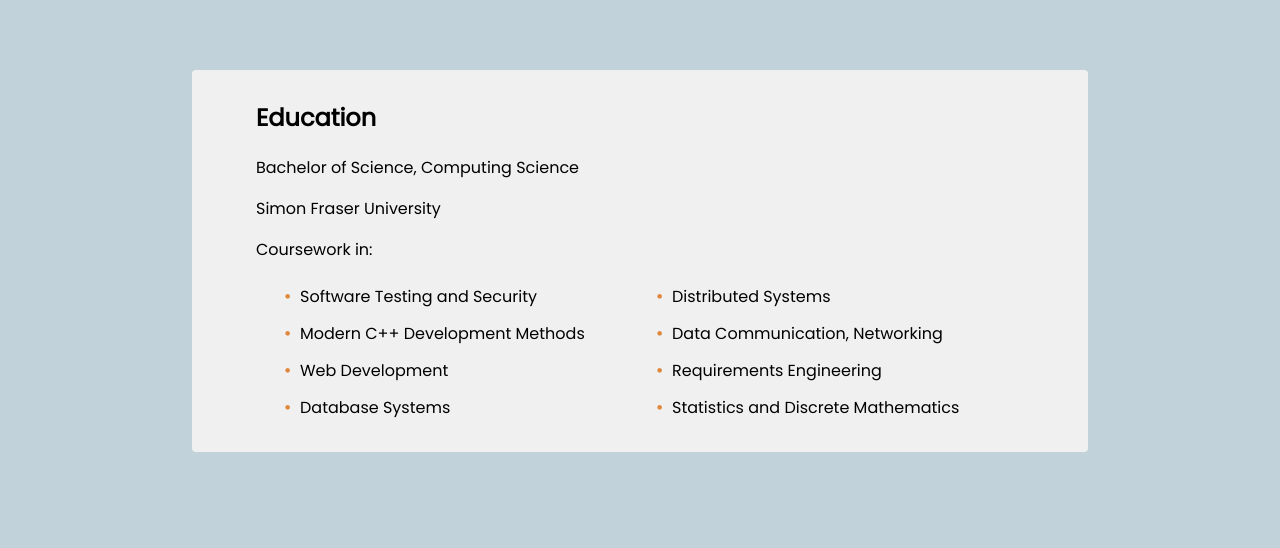
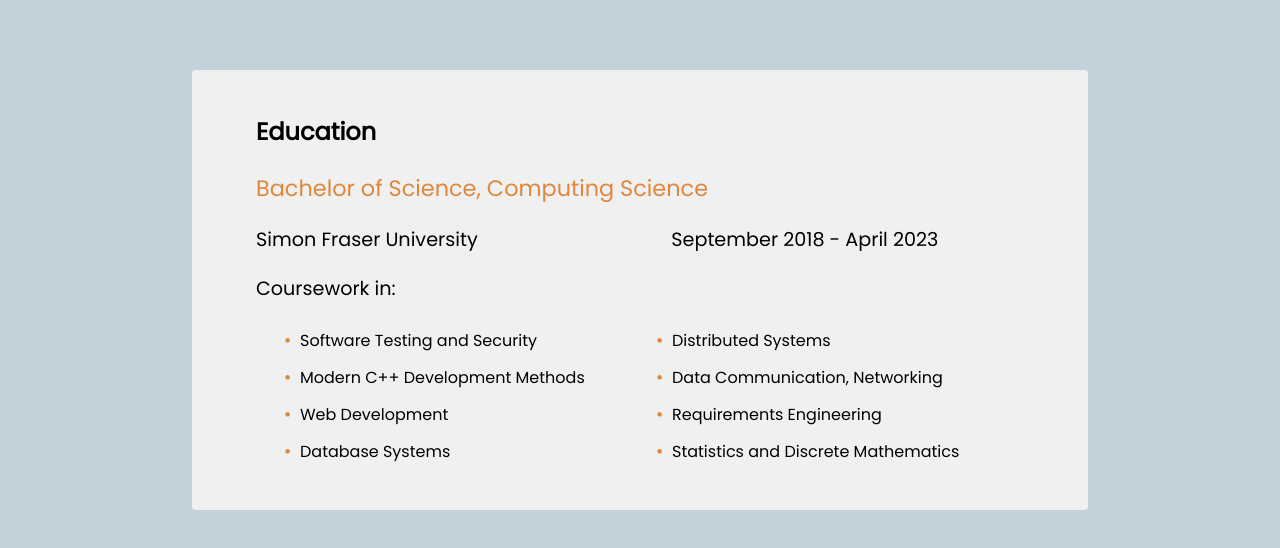
Before and after one commit to tlykov/tlykov.github.io, a React (Vite) app in the folder resume-app/: page / in a window 1280 px wide. Shown: the part 1048-1596 px from the top of the page. Built offline with nearby package versions, Linux system fonts and the light colour scheme.

Commit message:
about section styling

```diff
--- a/resume-app/src/assets/styles/About.css
+++ b/resume-app/src/assets/styles/About.css
@@ -3,9 +3,9 @@
     position: relative;
     top: -10px;
     width: 60%;
-    margin: 0 auto 90px auto;
+    margin: 0 auto 5% auto;
     background-color: rgb(240, 240, 240);
-    padding: 10px 5%;
+    padding: 24px 5%;
     min-width: 400px;
     border-radius: 4px;
 }
@@ -41,4 +41,39 @@
     display: inline-block;
     width: 1em;
     margin-left: -1em;
-  }
+}
+
+#about-div > h2 {
+    font-size: 1.5em;
+}
+
+#degree {
+    font-size: 1.4em;
+    margin-bottom: 20px;
+    color: rgb(223, 136, 59);
+}
+
+#school {
+    margin-top: 0px;
+    margin-bottom: 0px;
+    font-size: 1.2em;
+    width: 90%;
+    display: flex;
+    justify-content: flex-start;
+    flex-wrap: wrap;
+    align-items: center;
+}
+
+#school > p:nth-child(1) {
+    margin-right: 28%;
+}
+
+#school > p {
+    margin-top: 0px;
+    margin-bottom: 0px;
+}
+
+#course-p {
+    font-size: 1.2em;
+    margin-top: 20px;
+}
--- a/resume-app/src/components/About.tsx
+++ b/resume-app/src/components/About.tsx
@@ -5,9 +5,12 @@
     return (
         <div id="about-div">
             <h2>Education</h2>
-            <p>Bachelor of Science, Computing Science</p>
-            <p>Simon Fraser University</p>
-            <p>Coursework in:</p>
+            <p id='degree'>Bachelor of Science, Computing Science</p>
+            <div id='school'>
+                <p>Simon Fraser University</p>
+                <p>September 2018 - April 2023</p>
+            </div>
+            <p id='course-p'>Coursework in:</p>
             <ul id="course-list">
                 <li>Software Testing and Security</li>
                 <li>Modern C++ Development Methods</li>
```
